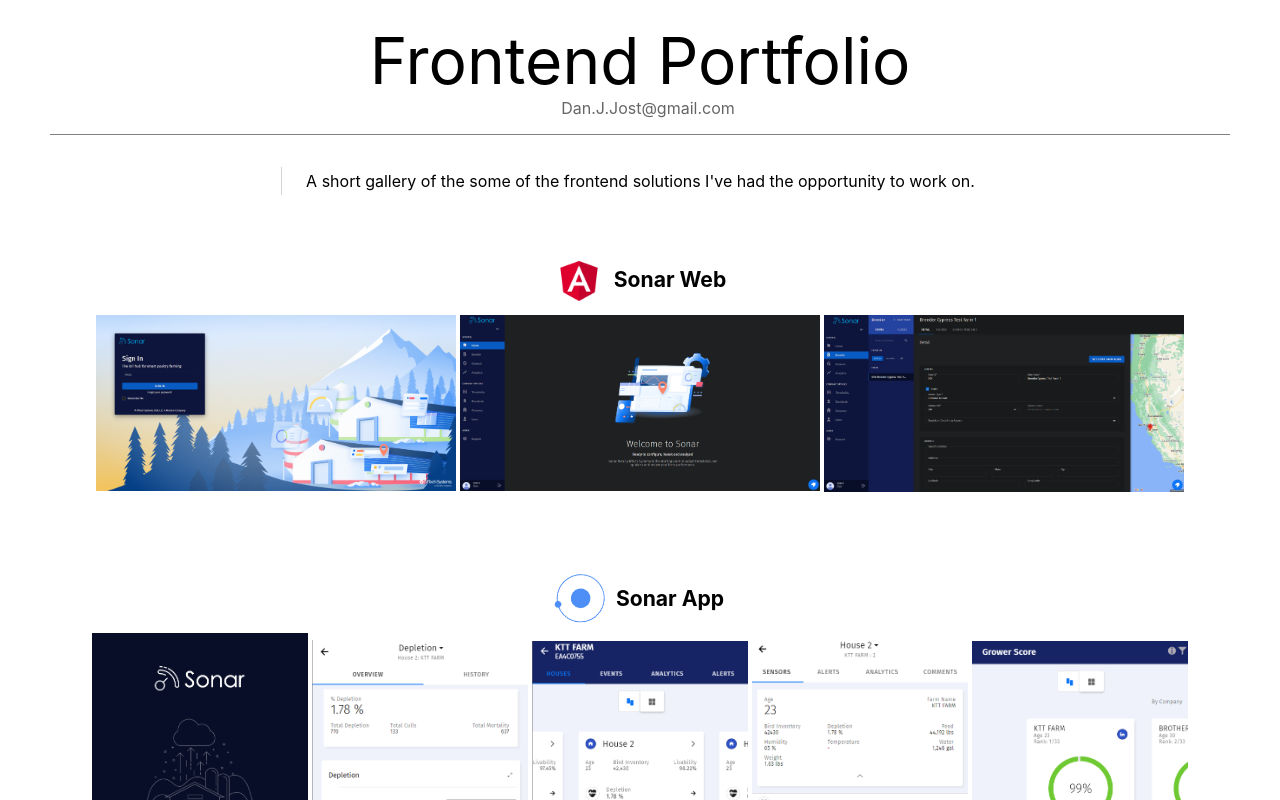
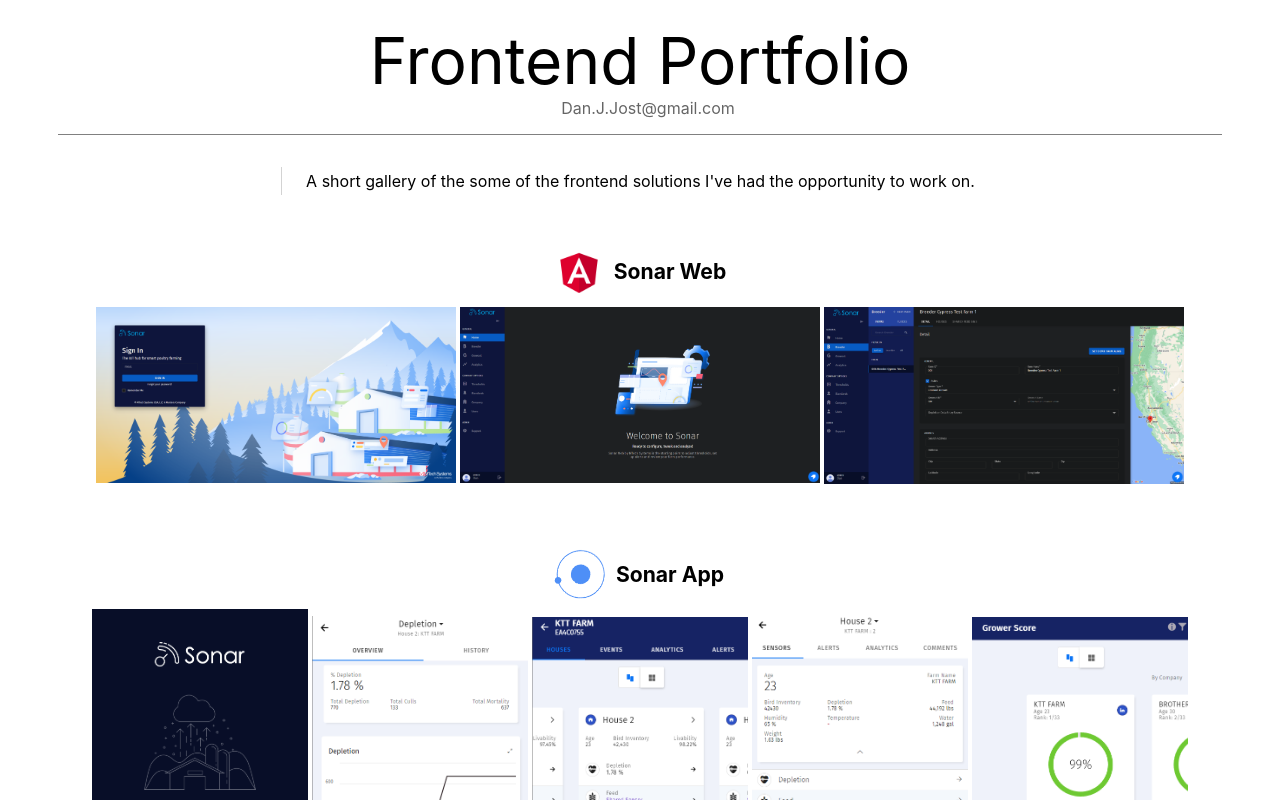
Before and after one commit to danjjost/DansResume, a Next.js app: page /portfolio in a window 1280 px wide. Shown: the top 800 px of the page. Built offline with nearby package versions, Linux system fonts and the light colour scheme.

Commit message:
Trigger rebuild

```diff
--- a/src/portfolio/Gallery.js
+++ b/src/portfolio/Gallery.js
@@ -33,7 +33,7 @@
   };
 
   return (
-    <div style={{ margin: "5vh" }}>
+    <div style={{ margin: "4vh" }}>
       {title && (
         <Title
           style={{
```
